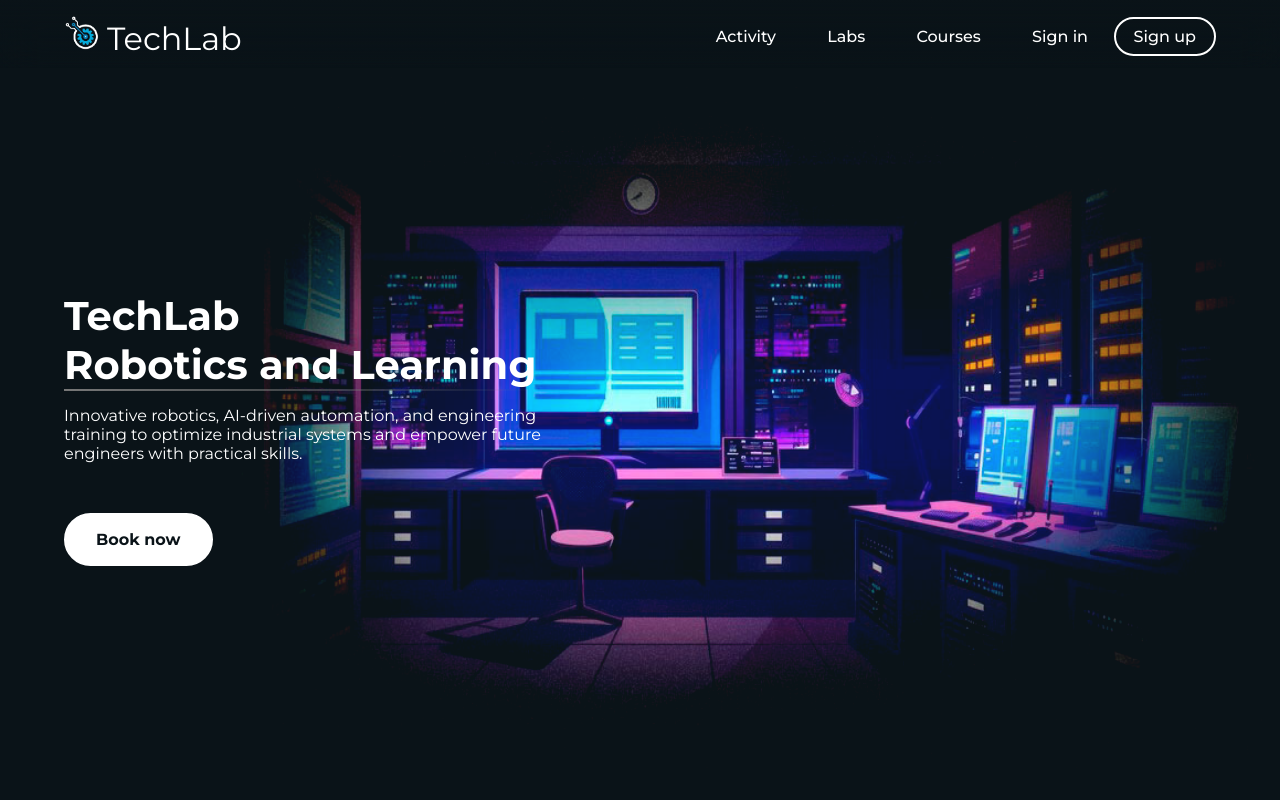
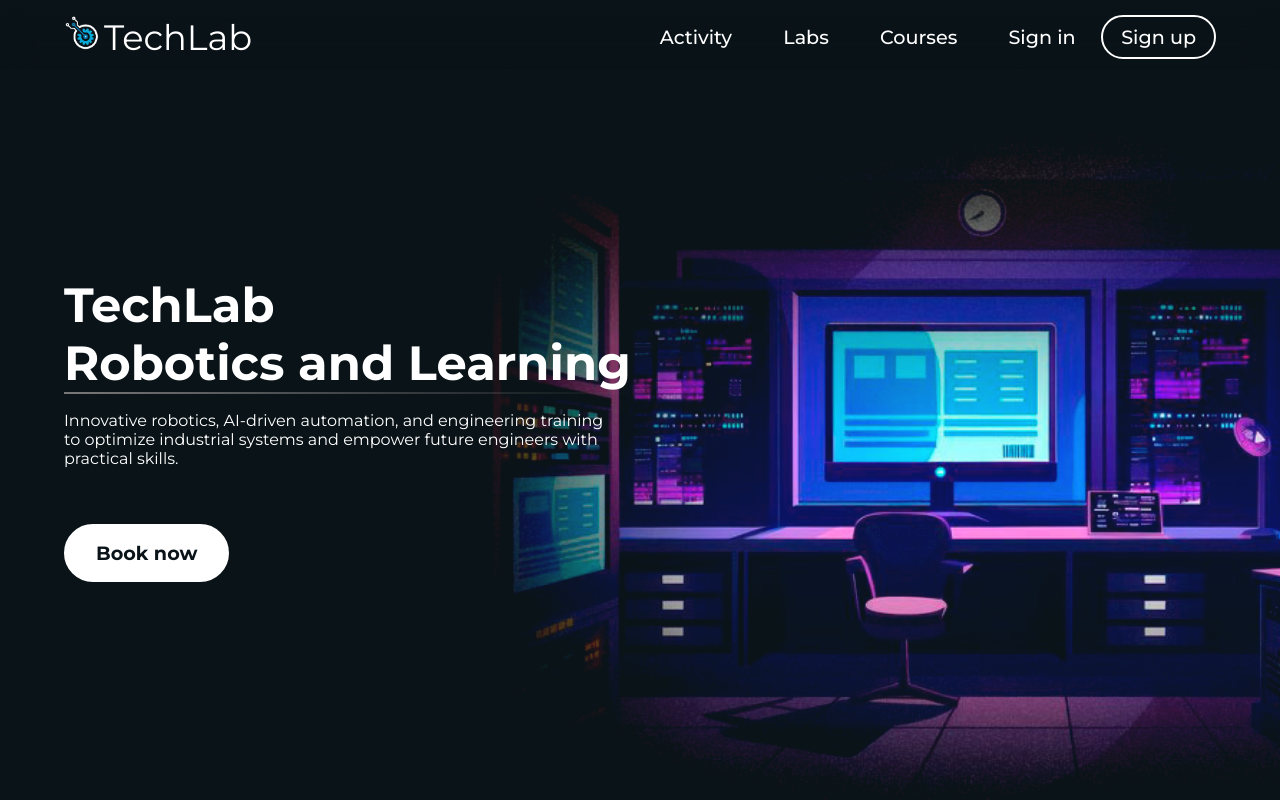
Before and after one commit to DashWisher/tech-lab, a Next.js app: page / in a window 1280 px wide. Shown: the top 800 px of the page. Built offline with nearby package versions, Linux system fonts and the light colour scheme.

Commit message:
The design of the Header.js has been corrected

```diff
--- a/components/Activity.js
+++ b/components/Activity.js
@@ -2,8 +2,16 @@ import styles from '../styles/Activity.module.css';
 
 export default function Activity() {
   return (
-    <div className={styles.activity}>
-      <div className={styles.box}></div>
-    </div>
+    <>
+      <div className={styles.activity}>
+        <div className={styles.box}></div>
+      </div>
+      <div className={styles.activity}>
+        <div className={styles.box}></div>
+      </div>
+      <div className={styles.activity}>
+        <div className={styles.box}></div>
+      </div>
+    </>
   );
 }
--- a/components/Header.js
+++ b/components/Header.js
@@ -1,10 +1,9 @@
-import Image from 'next/image';
 import styles from '../styles/Header.module.css';
-import headerBG from '../public/headerbackground.jpg';
 
 export default function Header() {
   return (
-    <div className={styles.header}>
+    <div className={`${styles.header}`}>
+      <div className={styles.backgroundImage}></div>
       <div className={styles.content}>
         <h1>
           TechLab <br /> Robotics and Learning
@@ -16,14 +15,6 @@ export default function Header() {
         </p>
         <button className="fill-button">Book now</button>
       </div>
-      <div className={styles.backgroundWrapper}>
-        <Image
-          src={headerBG}
-          alt="Header Background"
-          className={styles.backgroundImage}
-          priority
-        />
-      </div>
     </div>
   );
 }
--- a/styles/Header.module.css
+++ b/styles/Header.module.css
@@ -1,32 +1,28 @@
-.backgroundWrapper {
+.header {
+  height: 100vh;
+}
+
+.header .backgroundImage {
   position: absolute;
   top: 0;
   right: 0;
+  height: 100%;
+  max-height: 800px;
+  width: 70%;
+  background: url("../public/headerbackground.jpg") no-repeat;
+  background-size: cover;
   mix-blend-mode: lighten;
-  z-index: -1; /* Уход в фон */
 }
 
-.backgroundImage {
-  width: 100vw;
-  height: 100vh;
-  max-width: 1100px;
-  max-height: 700px;
-}
-
-main .header {
-  height: 100vh;
-}
-
-main .content {
+.header .content {
   flex-direction: column;
   align-items: start;
   position: relative;
-  width:100%;
   top: -5%;
   left: 0;
 }
 
-main .content h1 {
+.header .content h1 {
   border-bottom: solid 2px;
   border-image: linear-gradient(
       to right,
@@ -36,13 +32,13 @@ main .content h1 {
     1;
 }
 
-main .content p {
-  max-width: 500px;
+.header .content p {
+  max-width: 550px;
   margin: 3% 0 10% 0;
   list-style-type: none;
 }
 
 
-main .content ul li {
+.header .content ul li {
   margin-bottom: 15px;
 }
--- a/styles/globals.css
+++ b/styles/globals.css
@@ -16,7 +16,7 @@ a {
 h1,
 h2 {
   all: unset;
-  font-size: 2.5em;
+  font-size: 3em;
   font-weight: 700;
 }
 
@@ -29,7 +29,7 @@ button {
   border-radius: 50px;
   padding: 15px 30px 15px 30px;
   font-weight: 600;
-  font-size: 1em;
+  font-size: 1.2em;
 }
 
 * {
@@ -43,6 +43,7 @@ button {
 }
 
 body {
+  overflow-x: hidden; /* Обрезает всё, что выходит за границы */
   background-color: var(--background);
   color: var(--foreground);
   display: flex;
@@ -95,7 +96,7 @@ header {
 
 .logo {
   max-width: 50%;
-  font-size: 2em;
+  font-size: 2.2em;
   user-select: none;
   text-wrap: nowrap;
   -webkit-user-select: none; /* Safari */
@@ -104,8 +105,9 @@ header {
 }
 
 .logo img {
-  max-width: 40px;
-  margin-right: 8px;
+  width: 35px;
+  height: 35px;
+  margin-right: 5px;
 }
 
 .nav {
@@ -114,7 +116,7 @@ header {
 
 header nav a {
   margin: 0 2vw 0 2vw;
-  font-size: 1em;
+  font-size: 1.2em;
   font-weight: 500;
   transition: all 0.2s ease-in-out;
 }
@@ -129,7 +131,6 @@ header nav a:active {
 
 .sign-up {
   padding: 8px 18px 8px 18px;
-  font-size: 1em;
   font-weight: 500;
 }
 
```
Also changed, not shown: 1 other file (tests, documents, lock files or other folders).
